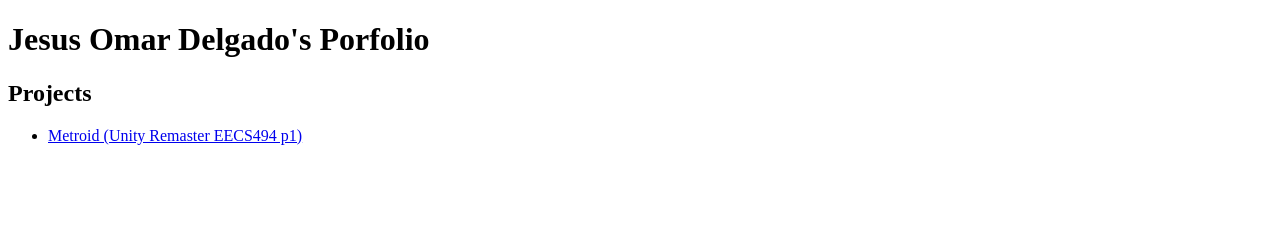
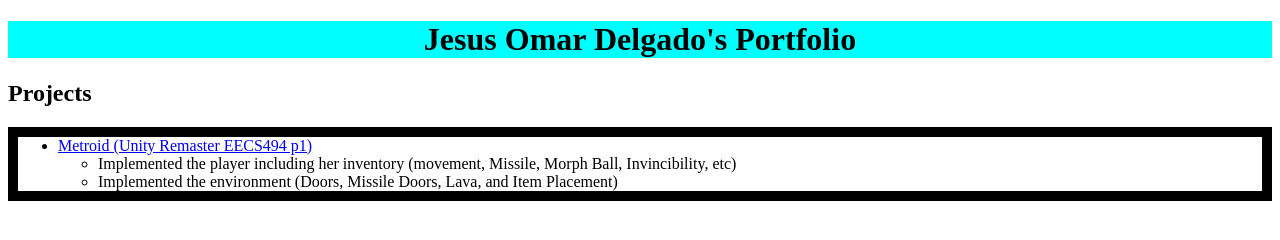
Before and after one commit to jesusods/GamingPorfolio, a plain HTML site: page index.html in a window 1280 px wide. Drawn offline with Linux system fonts and the light colour scheme.

Commit message:
Add files via upload

```diff
--- /dev/null
+++ b/css/style.css
@@ -0,0 +1,13 @@
+h1{
+background-color: aqua;
+text-align: center;
+}
+
+ul{
+    border: solid 10px;
+    padding: auto;
+}
+ul > ul{
+    border: none;
+    padding: auto;
+}
--- a/index.html
+++ b/index.html
@@ -3,15 +3,26 @@
 <head>
     <meta charset="UTF-8">
     <meta name="viewport" content="width=device-width, initial-scale=1.0">
-    <title>Document</title>
+    <link rel = "stylesheet" href="css/style.css">
+    <title>Jesus Omar Delgado's Portfolio</title>
 </head>
 <body>
-<h1>Jesus Omar Delgado's Porfolio</h1>
+<h1>Jesus Omar Delgado's Portfolio</h1>
 
 <h2>Projects</h2>
 
 <ul>
 <li><a href="https://shamplade.itch.io/metroid"> Metroid (Unity Remaster EECS494 p1)</a></li>
+    <ul>
+        <li>
+            Implemented the player including her inventory (movement, Missile, Morph Ball, Invincibility, etc)
+        </li>
+        <li>
+            Implemented the environment (Doors, Missile Doors, Lava, and Item Placement)
+        </li>
+    </ul>
 </ul>
+
+
 </body>
 </html>
```
